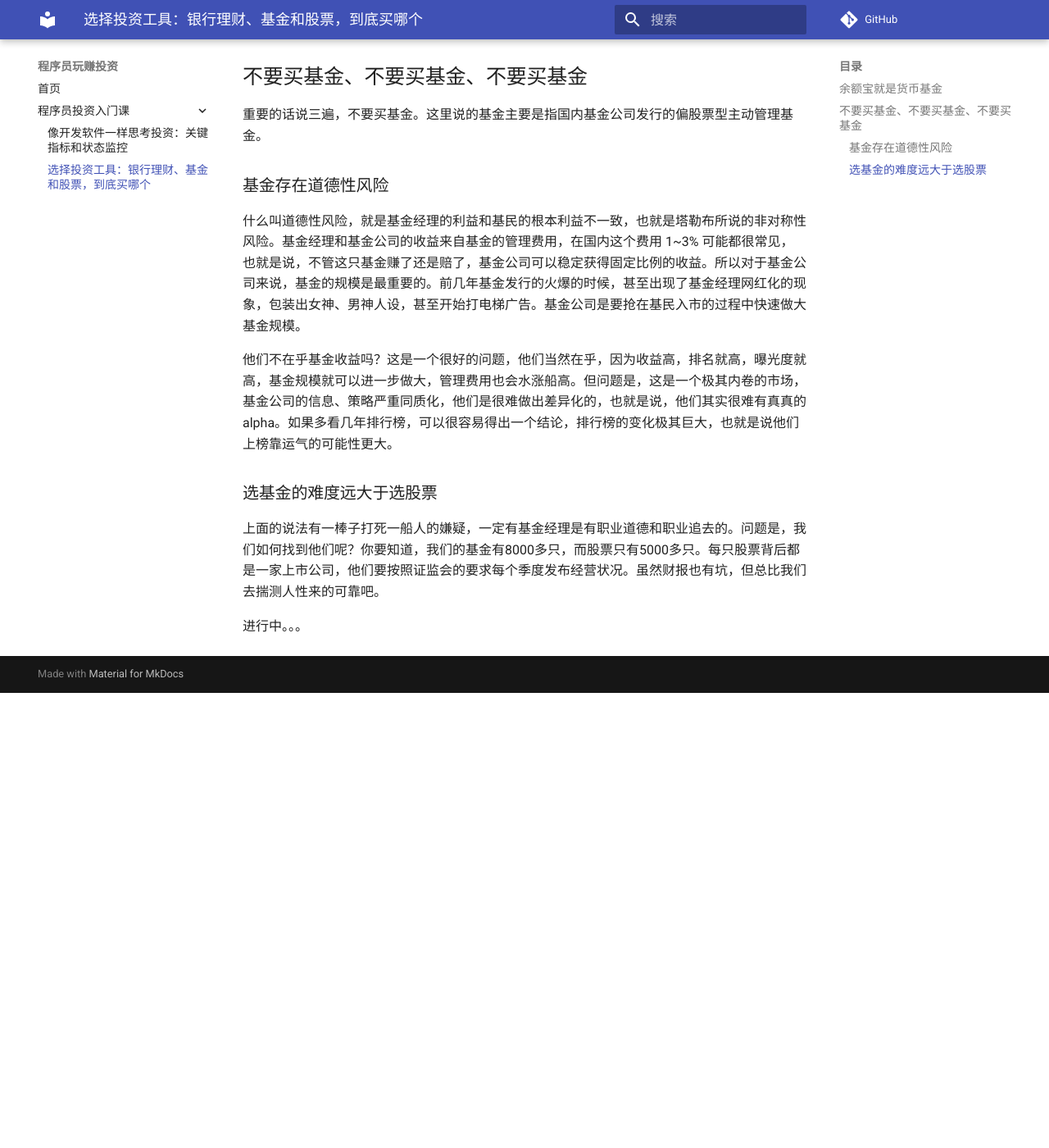
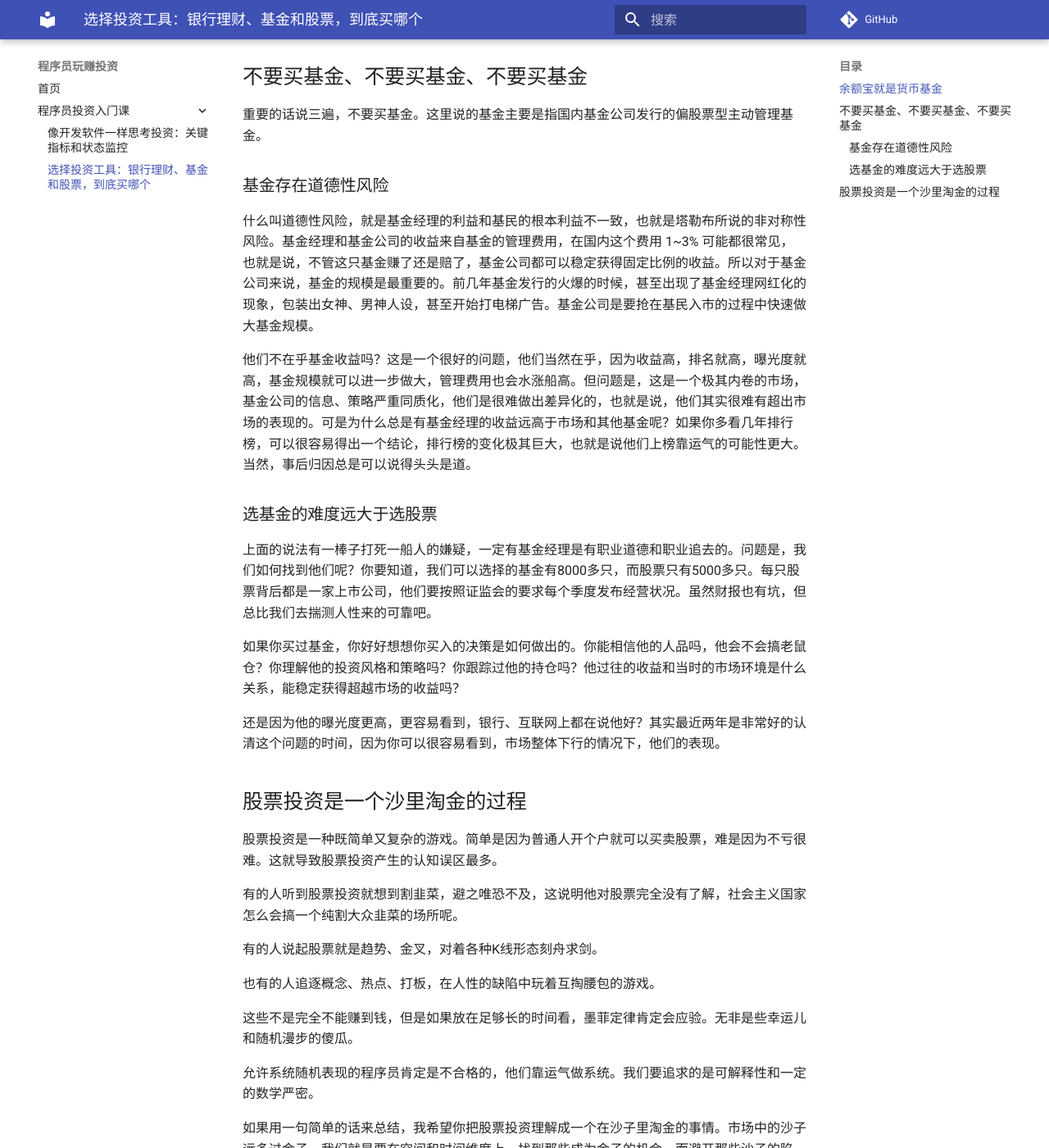
Before and after one commit to shellc/investing-for-coders, an MkDocs documentation site: the page built from docs/primer/lesson_2.md, in a window 1280 px wide and 1400 px high, scrolled down 1519 px. Shown: the whole window at 82% size. Built offline with MkDocs 1.6.1 and Material for MkDocs 9.7.7, drawn with Linux system fonts in a browser that asks for light colours; comment, search, counter and statistics services are not loaded; before the commit the page ends 2364 px from its top, so only the background shows below that; some of the changed text lies outside the part shown.

Commit message:
update primer_lesson_2

```diff
--- a/docs/primer/lesson_2.md
+++ b/docs/primer/lesson_2.md
@@ -26,12 +26,32 @@
 
 ### 基金存在道德性风险
 
-什么叫道德性风险，就是基金经理的利益和基民的根本利益不一致，也就是塔勒布所说的非对称性风险。基金经理和基金公司的收益来自基金的管理费用，在国内这个费用 1~3% 可能都很常见，也就是说，不管这只基金赚了还是赔了，基金公司可以稳定获得固定比例的收益。所以对于基金公司来说，基金的规模是最重要的。前几年基金发行的火爆的时候，甚至出现了基金经理网红化的现象，包装出女神、男神人设，甚至开始打电梯广告。基金公司是要抢在基民入市的过程中快速做大基金规模。
+什么叫道德性风险，就是基金经理的利益和基民的根本利益不一致，也就是塔勒布所说的非对称性风险。基金经理和基金公司的收益来自基金的管理费用，在国内这个费用 1~3% 可能都很常见，也就是说，不管这只基金赚了还是赔了，基金公司都可以稳定获得固定比例的收益。所以对于基金公司来说，基金的规模是最重要的。前几年基金发行的火爆的时候，甚至出现了基金经理网红化的现象，包装出女神、男神人设，甚至开始打电梯广告。基金公司是要抢在基民入市的过程中快速做大基金规模。
 
-他们不在乎基金收益吗？这是一个很好的问题，他们当然在乎，因为收益高，排名就高，曝光度就高，基金规模就可以进一步做大，管理费用也会水涨船高。但问题是，这是一个极其内卷的市场，基金公司的信息、策略严重同质化，他们是很难做出差异化的，也就是说，他们其实很难有真真的alpha。如果多看几年排行榜，可以很容易得出一个结论，排行榜的变化极其巨大，也就是说他们上榜靠运气的可能性更大。
+他们不在乎基金收益吗？这是一个很好的问题，他们当然在乎，因为收益高，排名就高，曝光度就高，基金规模就可以进一步做大，管理费用也会水涨船高。但问题是，这是一个极其内卷的市场，基金公司的信息、策略严重同质化，他们是很难做出差异化的，也就是说，他们其实很难有超出市场的表现的。可是为什么总是有基金经理的收益远高于市场和其他基金呢？如果你多看几年排行榜，可以很容易得出一个结论，排行榜的变化极其巨大，也就是说他们上榜靠运气的可能性更大。当然，事后归因总是可以说得头头是道。
 
 ### 选基金的难度远大于选股票
 
-上面的说法有一棒子打死一船人的嫌疑，一定有基金经理是有职业道德和职业追去的。问题是，我们如何找到他们呢？你要知道，我们的基金有8000多只，而股票只有5000多只。每只股票背后都是一家上市公司，他们要按照证监会的要求每个季度发布经营状况。虽然财报也有坑，但总比我们去揣测人性来的可靠吧。
+上面的说法有一棒子打死一船人的嫌疑，一定有基金经理是有职业道德和职业追去的。问题是，我们如何找到他们呢？你要知道，我们可以选择的基金有8000多只，而股票只有5000多只。每只股票背后都是一家上市公司，他们要按照证监会的要求每个季度发布经营状况。虽然财报也有坑，但总比我们去揣测人性来的可靠吧。
+
+如果你买过基金，你好好想想你买入的决策是如何做出的。你能相信他的人品吗，他会不会搞老鼠仓？你理解他的投资风格和策略吗？你跟踪过他的持仓吗？他过往的收益和当时的市场环境是什么关系，能稳定获得超越市场的收益吗？
+
+还是因为他的曝光度更高，更容易看到，银行、互联网上都在说他好？其实最近两年是非常好的认清这个问题的时间，因为你可以很容易看到，市场整体下行的情况下，他们的表现。
+
+## 股票投资是一个沙里淘金的过程
+
+股票投资是一种既简单又复杂的游戏。简单是因为普通人开个户就可以买卖股票，难是因为不亏很难。这就导致股票投资产生的认知误区最多。
+
+有的人听到股票投资就想到割韭菜，避之唯恐不及，这说明他对股票完全没有了解，社会主义国家怎么会搞一个纯割大众韭菜的场所呢。
+
+有的人说起股票就是趋势、金叉，对着各种K线形态刻舟求剑。
+
+也有的人追逐概念、热点、打板，在人性的缺陷中玩着互掏腰包的游戏。
+
+这些不是完全不能赚到钱，但是如果放在足够长的时间看，墨菲定律肯定会应验。无非是些幸运儿和随机漫步的傻瓜。
+
+允许系统随机表现的程序员肯定是不合格的，他们靠运气做系统。我们要追求的是可解释性和一定的数学严密。
+
+如果用一句简单的话来总结，我希望你把股票投资理解成一个在沙子里淘金的事情。市场中的沙子远多过金子，我们就是要在空间和时间维度上，找到那些成为金子的机会，而避开那些沙子的陷阱。
 
 进行中。。。
```
